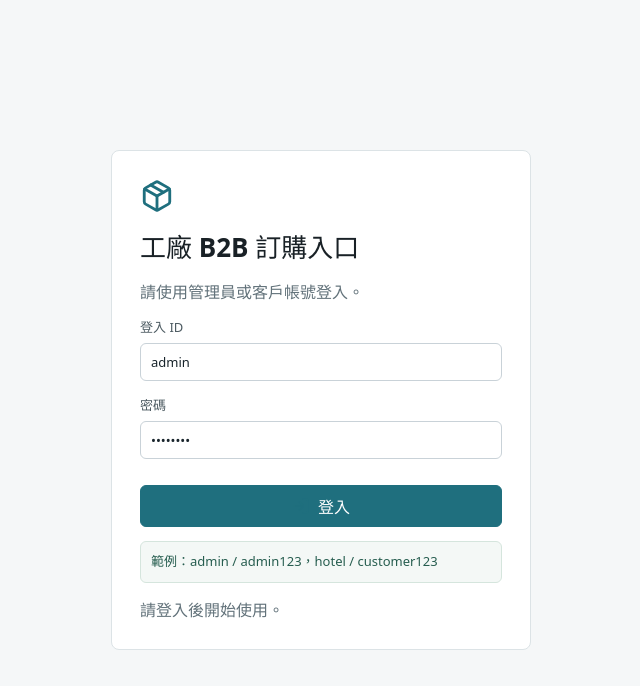
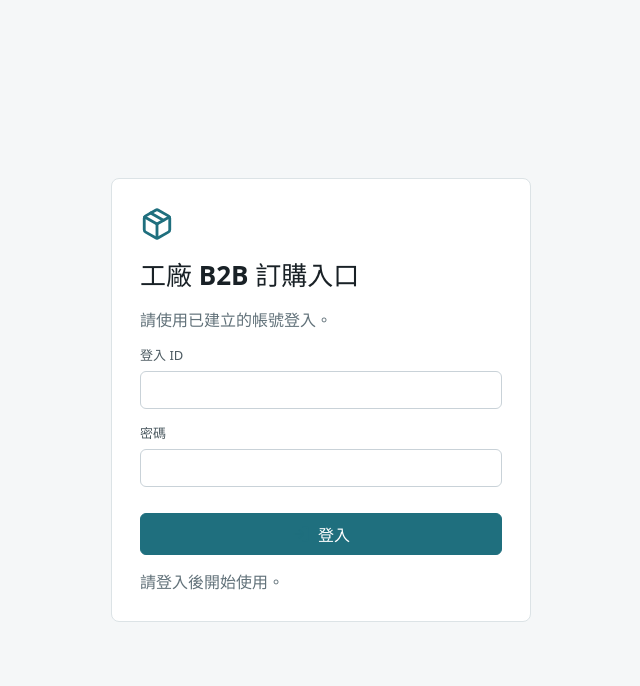
Before and after one commit to nakomi/ml_store, a React (Vite) app: page / in a window 1280 px wide. Shown: the top 686 px of the page, without its empty margins (319-959 px from the left). Built offline with nearby package versions, Linux system fonts and the light colour scheme.

Commit message:
Remove login credential hints

```diff
--- a/src/main.tsx
+++ b/src/main.tsx
@@ -223,7 +223,7 @@ function App() {
     setNotice("已登出。");
   }
 
-  if (!token || !currentUser || !data) return <LoginScreen login={login} notice={notice} />;
+  if (!token || !currentUser || !data) return <CleanLoginScreen login={login} notice={notice} />;
 
   const appData = data;
   const customer = currentUser.role === "customer" ? currentUser : appData.users.find((user) => user.role === "customer") ?? currentUser;
@@ -473,8 +473,8 @@ function App() {
 }
 
 function LoginScreen(props: { login: (loginId: string, password: string) => Promise<void>; notice: string }) {
-  const [loginId, setLoginId] = useState("admin");
-  const [password, setPassword] = useState("admin123");
+  const [loginId, setLoginId] = useState("");
+  const [password, setPassword] = useState("");
   const [error, setError] = useState("");
   async function submit(event: React.FormEvent) {
     event.preventDefault();
@@ -494,7 +494,36 @@ function LoginScreen(props: { login: (loginId: string, password: string) => Prom
         <label>登入 ID<input value={loginId} onChange={(event) => setLoginId(event.target.value)} /></label>
         <label>密碼<input type="password" value={password} onChange={(event) => setPassword(event.target.value)} /></label>
         <button className="primaryAction" type="submit"><LogIn size={18} /> 登入</button>
-        <div className="loginHint">範例：admin / admin123，hotel / customer123</div>
+        {error ? <p className="formError">{error}</p> : <p className="empty">{props.notice}</p>}
+      </form>
+    </main>
+  );
+}
+
+function CleanLoginScreen(props: { login: (loginId: string, password: string) => Promise<void>; notice: string }) {
+  const [loginId, setLoginId] = useState("");
+  const [password, setPassword] = useState("");
+  const [error, setError] = useState("");
+
+  async function submit(event: React.FormEvent) {
+    event.preventDefault();
+    setError("");
+    try {
+      await props.login(loginId, password);
+    } catch (err) {
+      setError(err instanceof Error ? err.message : "登入失敗。");
+    }
+  }
+
+  return (
+    <main className="loginPage">
+      <form className="loginPanel" onSubmit={submit}>
+        <Package size={34} />
+        <h1>工廠 B2B 訂購入口</h1>
+        <p>請使用已建立的帳號登入。</p>
+        <label>登入 ID<input value={loginId} onChange={(event) => setLoginId(event.target.value)} autoComplete="username" /></label>
+        <label>密碼<input type="password" value={password} onChange={(event) => setPassword(event.target.value)} autoComplete="current-password" /></label>
+        <button className="primaryAction" type="submit"><LogIn size={18} /> 登入</button>
         {error ? <p className="formError">{error}</p> : <p className="empty">{props.notice}</p>}
       </form>
     </main>
```
